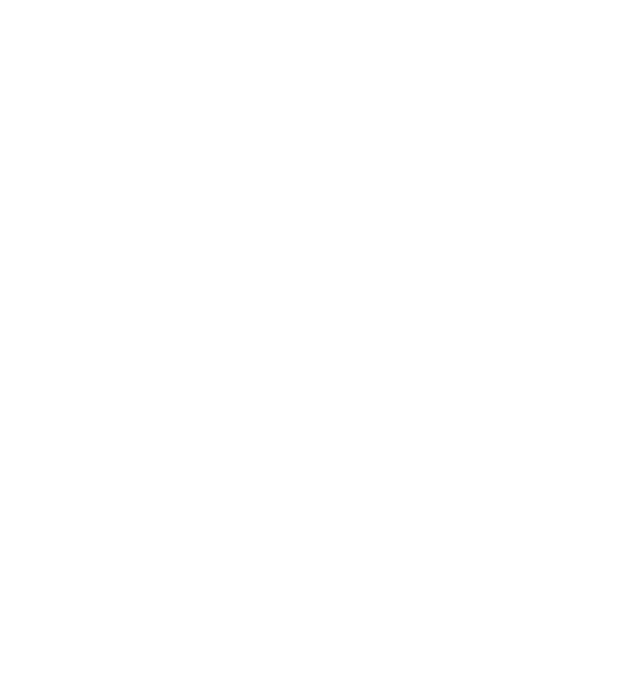
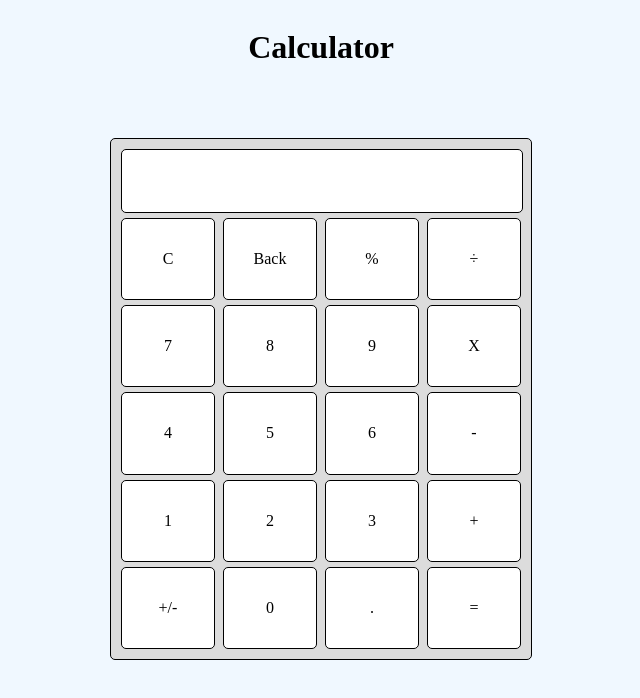
Before and after one commit to macnalley/calculator, a plain HTML site: page index.html in a window 1280 px wide. Shown: the whole page, without its empty margins (319-959 px from the left). Drawn offline with Linux system fonts and the light colour scheme.

Commit message:
HTML and CSS skeleton

```diff
--- a/index.html
+++ b/index.html
@@ -8,10 +8,32 @@
     </head>
     <body>
         <header>
-
+            <h1>Calculator</h1>
         </header>
         <main>
-
+            <div id="calculator">
+                <div id="display"></div>
+                <div id="clear" class="calc-btn">C</div>
+                <div id="back" class="calc-btn">Back</div>
+                <div id="percent" class="calc-btn">%</div>
+                <div id="divide" class="calc-btn">÷</div>
+                <div id="seven" class="calc-btn">7</div>
+                <div id="eight" class="calc-btn">8</div>
+                <div id="nine" class="calc-btn">9</div>
+                <div id="multiply" class="calc-btn">X</div>
+                <div id="four" class="calc-btn">4</div>
+                <div id="five" class="calc-btn">5</div>
+                <div id="six" class="calc-btn">6</div>
+                <div id="minus" class="calc-btn">-</div>
+                <div id="one" class="calc-btn">1</div>
+                <div id="two" class="calc-btn">2</div>
+                <div id="three" class="calc-btn">3</div>
+                <div id="plus" class="calc-btn">+</div>
+                <div id="negative" class="calc-btn">+/-</div>
+                <div id="zero" class="calc-btn">0</div>
+                <div id="decimal" class="calc-btn">.</div>
+                <div id="equals" class="calc-btn">=</div>
+            </div>
         </main>
     </body>
 </html>
--- a/style.css
+++ b/style.css
@@ -0,0 +1,51 @@
+html {
+    height: 100%;
+    background-color: aliceblue;
+}
+
+body {
+    display: flex;
+    flex-direction: column;
+    align-items: center;
+}
+
+#calculator {
+    height: 500px;
+    width: 400px;
+    margin-top: 50px;
+    border: 1px solid black;
+    border-radius: 5px;
+    padding: 10px;
+
+    display: flex;
+    flex-direction: row;
+    flex-wrap: wrap;
+    gap: 5px;
+    justify-content: space-between;
+
+    background-color: gainsboro;
+}
+
+#display {
+    width: 100%;
+    flex-shrink: 0;
+
+    border: 1px solid black;
+    border-radius: 5px;
+
+    background-color: white;
+}
+
+.calc-btn {
+    width: 23%;
+    flex-shrink: 0;
+
+    border: 1px solid black;
+    border-radius: 5px;
+
+    display: flex;
+    align-items: center;
+    justify-content: center;
+
+    background-color: white;
+}
```
